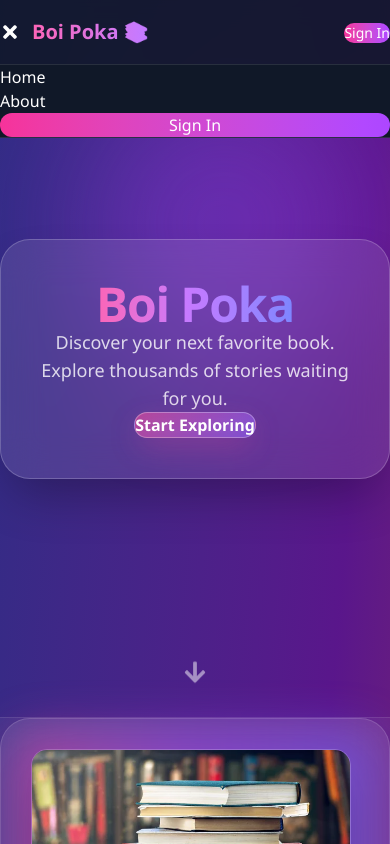
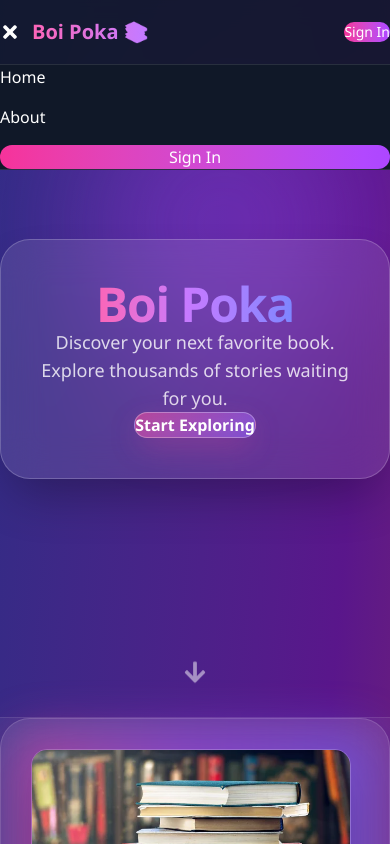
Before and after one commit to Mokim2005/boi-poka-project, a React (Vite) app: page / in a window 390 px wide. Both pictures are taken after a click on the button 10 px from the left and 32 px from the top of the page. Shown: the top 844 px of the page. Built offline with nearby package versions, Linux system fonts and the light colour scheme.

Commit message:
redesign navbar

```diff
--- a/src/Components/Header/Navber.jsx
+++ b/src/Components/Header/Navber.jsx
@@ -10,16 +10,13 @@ const Navber = () => {
     <motion.nav
       initial={{ y: -80 }}
       animate={{ y: 0 }}
-      className="fixed top-0 left-0 w-full z-50 bg-gray-900/90 backdrop-blur-md border-b border-white/10"
+      className="fixed inset-x-0 top-0 z-50 bg-gray-900/90 backdrop-blur-md border-b border-white/10"
     >
-      <div className="max-w-7xl mx-auto px-4 sm:px-6 lg:px-8">
-
-        <div className="flex justify-between items-center h-16">
+      {/* 🔥 CENTERED CONTENT */}
+      <div className="max-w-7xl w-full mx-auto px-4 sm:px-6 lg:px-8 flex items-center justify-between h-16">
 
         {/* Left */}
         <div className="flex items-center gap-3">
-
-            {/* Mobile Toggle */}
           <button
             onClick={() => setOpen(!open)}
             className="lg:hidden text-white text-xl"
@@ -27,7 +24,6 @@ const Navber = () => {
             {open ? <FaTimes /> : <FaBars />}
           </button>
 
-            {/* Logo */}
           <Link to="/" className="text-xl font-bold">
             <span className="bg-gradient-to-r from-pink-400 to-purple-400 text-transparent bg-clip-text">
               Boi Poka 📚
@@ -35,9 +31,8 @@ const Navber = () => {
           </Link>
         </div>
 
-          {/* Desktop Menu */}
-          <div className="hidden lg:flex">
-            <ul className="flex items-center gap-8 text-white font-medium">
+        {/* Center Menu */}
+        <ul className="hidden lg:flex items-center gap-8 text-white font-medium">
           <li>
             <Link className="hover:text-pink-400 transition" to="/">
               Home
@@ -49,42 +44,32 @@ const Navber = () => {
             </Link>
           </li>
         </ul>
-          </div>
 
         {/* Right */}
-          <div>
         <button className="px-5 py-2 rounded-full bg-gradient-to-r from-pink-500 to-purple-500 text-white text-sm font-medium hover:opacity-90 transition">
           Sign In
         </button>
-          </div>
-        </div>
       </div>
 
       {/* Mobile Menu */}
       <AnimatePresence>
         {open && (
           <motion.div
-            initial={{ opacity: 0, y: -20 }}
+            initial={{ opacity: 0, y: -15 }}
             animate={{ opacity: 1, y: 0 }}
-            exit={{ opacity: 0, y: -20 }}
-            className="lg:hidden bg-gray-900 border-t border-white/10"
+            exit={{ opacity: 0, y: -15 }}
+            className="lg:hidden w-full bg-gray-900 border-t border-white/10"
           >
-            <ul className="flex flex-col px-6 py-4 space-y-4 text-white">
+            {/* SAME CENTER WIDTH */}
+            <div className="max-w-7xl mx-auto px-4 py-4">
+              <ul className="flex flex-col gap-4 text-white">
                 <li>
-                <Link
-                  onClick={() => setOpen(false)}
-                  className="hover:text-pink-400 transition"
-                  to="/"
-                >
+                  <Link onClick={() => setOpen(false)} to="/">
                     Home
                   </Link>
                 </li>
                 <li>
-                <Link
-                  onClick={() => setOpen(false)}
-                  className="hover:text-pink-400 transition"
-                  to="/about"
-                >
+                  <Link onClick={() => setOpen(false)} to="/about">
                     About
                   </Link>
                 </li>
@@ -93,6 +78,7 @@ const Navber = () => {
                   Sign In
                 </button>
               </ul>
+            </div>
           </motion.div>
         )}
       </AnimatePresence>
```
Lines whose indentation alone changed are shown as unchanged.
